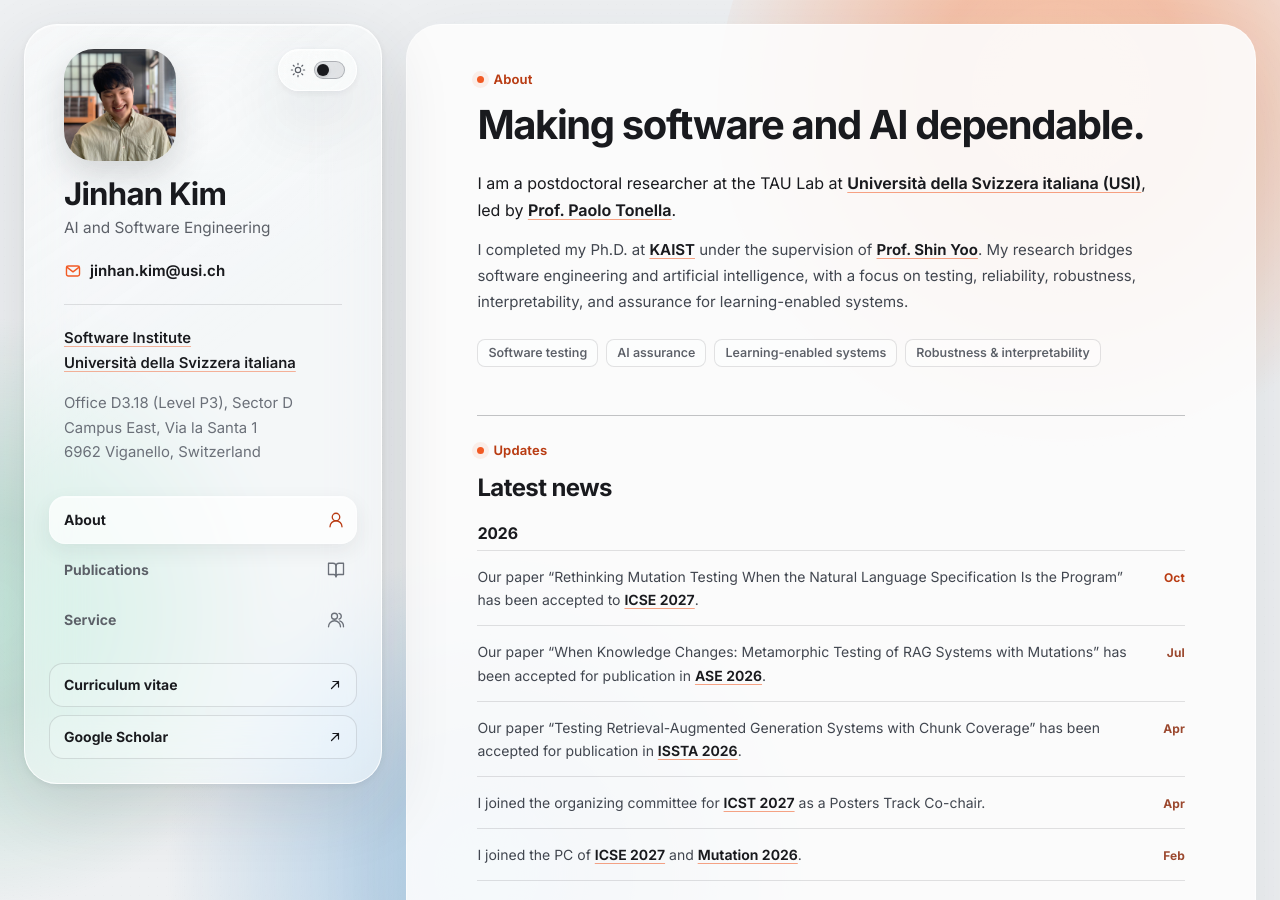
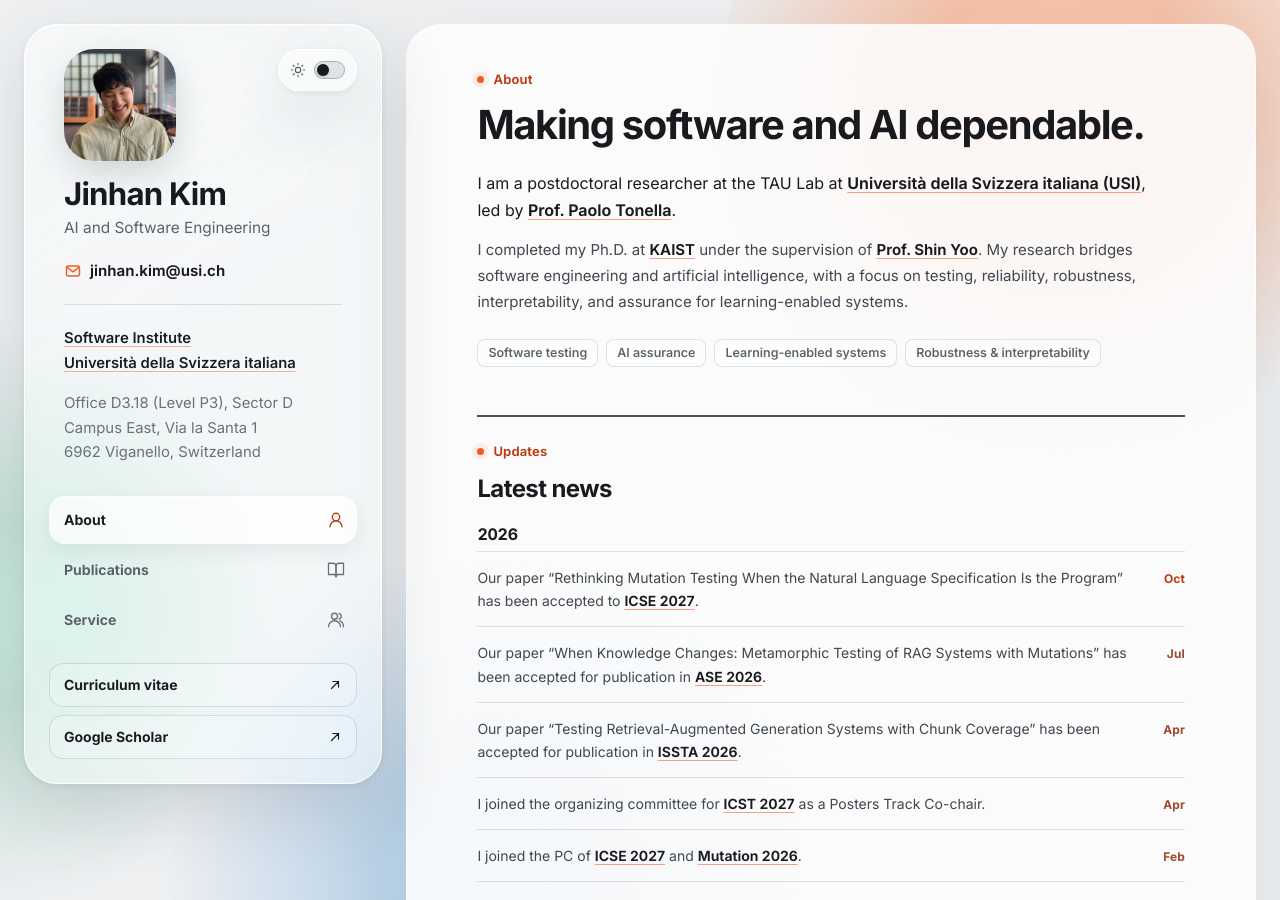
Before and after one commit to dbr7/mycv, a Jekyll site: the page built from index.md, in a window 1280 px wide and 900 px high. Built offline with Jekyll 4.4.1, drawn with Linux system fonts in a browser that asks for light colours; nearby versions of some CDN libraries.

Commit message:
Tighten footer spacing and unify section dividers

```diff
--- a/assets/css/liquid-glass.css
+++ b/assets/css/liquid-glass.css
@@ -680,7 +680,7 @@
 .content-section + .content-section {
   margin-top: 48px;
   padding-top: 24px;
-  border-top: 1px solid var(--line-strong);
+  border-top: 2px solid var(--section-rule);
 }
 
 .content-section-header {
@@ -1690,11 +1690,11 @@
 .site-footer {
   display: grid;
   max-width: 760px;
-  margin-top: clamp(82px, 10vw, 116px);
+  margin-top: clamp(28px, 3vw, 42px);
   padding-top: 26px;
   grid-template-columns: minmax(0, 1fr) auto;
   gap: 7px 22px;
-  border-top: 1px solid var(--line-strong);
+  border-top: 2px solid var(--section-rule);
   color: var(--ink-tertiary);
   font-size: 0.75rem;
 }
```
Also changed, not shown: 4 other files.
